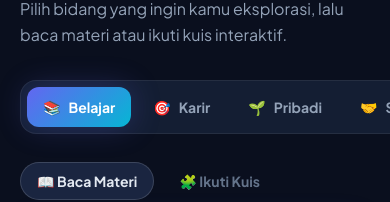
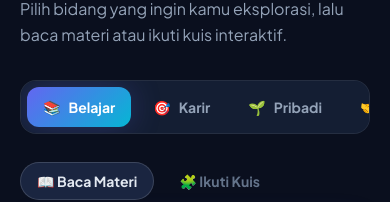
Before and after one commit to putripermatasr05/ruangbk, a React (Vite) app: page / in a window 390 px wide. Both pictures are taken after a click on the button "Mulai Kuis Interaktif". Shown: the part 152-354 px from the top of the page. Built offline with nearby package versions, Linux system fonts and the light colour scheme.

Commit message:
fix: horizontal overflow of tabs on mobile view in Layanan page

```diff
--- a/src/components/pages/Layanan.jsx
+++ b/src/components/pages/Layanan.jsx
@@ -463,7 +463,7 @@ export default function Layanan() {
 
       {/* Tab Nav */}
       <div
-        className="flex gap-1.5 p-1.5 bg-surface rounded-2xl border border-white/[0.07] w-fit mb-7"
+        className="flex gap-1.5 p-1.5 bg-surface rounded-2xl border border-white/[0.07] w-fit max-w-full overflow-x-auto custom-scroll mb-7"
         role="tablist"
         aria-label="Bidang layanan BK"
       >
@@ -475,7 +475,7 @@ export default function Layanan() {
             aria-selected={activeTab === id}
             aria-controls={`tabpanel-${id}`}
             onClick={() => setActiveTab(id)}
-            className={`flex items-center gap-2 px-4 py-2.5 rounded-xl text-sm font-bold transition-all
+            className={`flex items-center gap-2 px-4 py-2.5 rounded-xl text-sm font-bold transition-all whitespace-nowrap flex-shrink-0
               ${activeTab === id
                 ? 'bg-grad-primary text-white shadow-glow-primary'
                 : 'text-slate-400 hover:text-slate-200'
```
